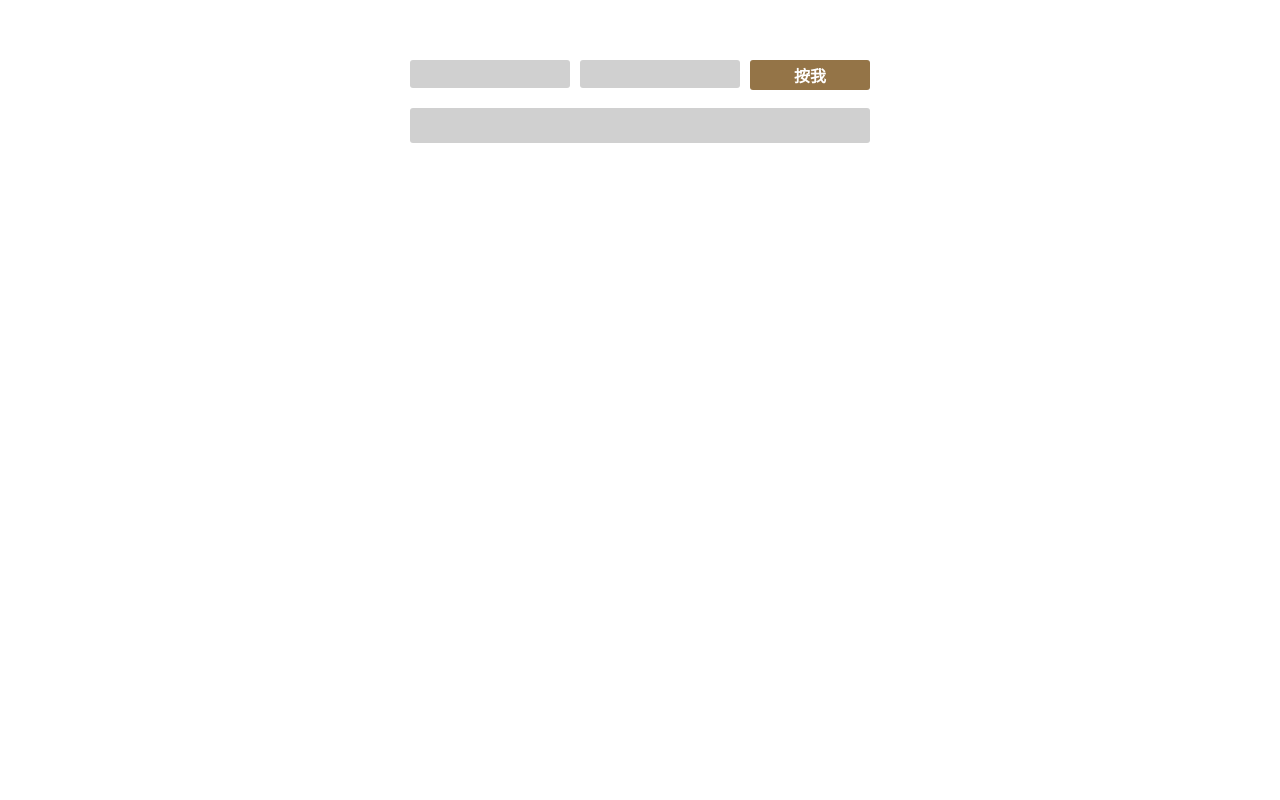
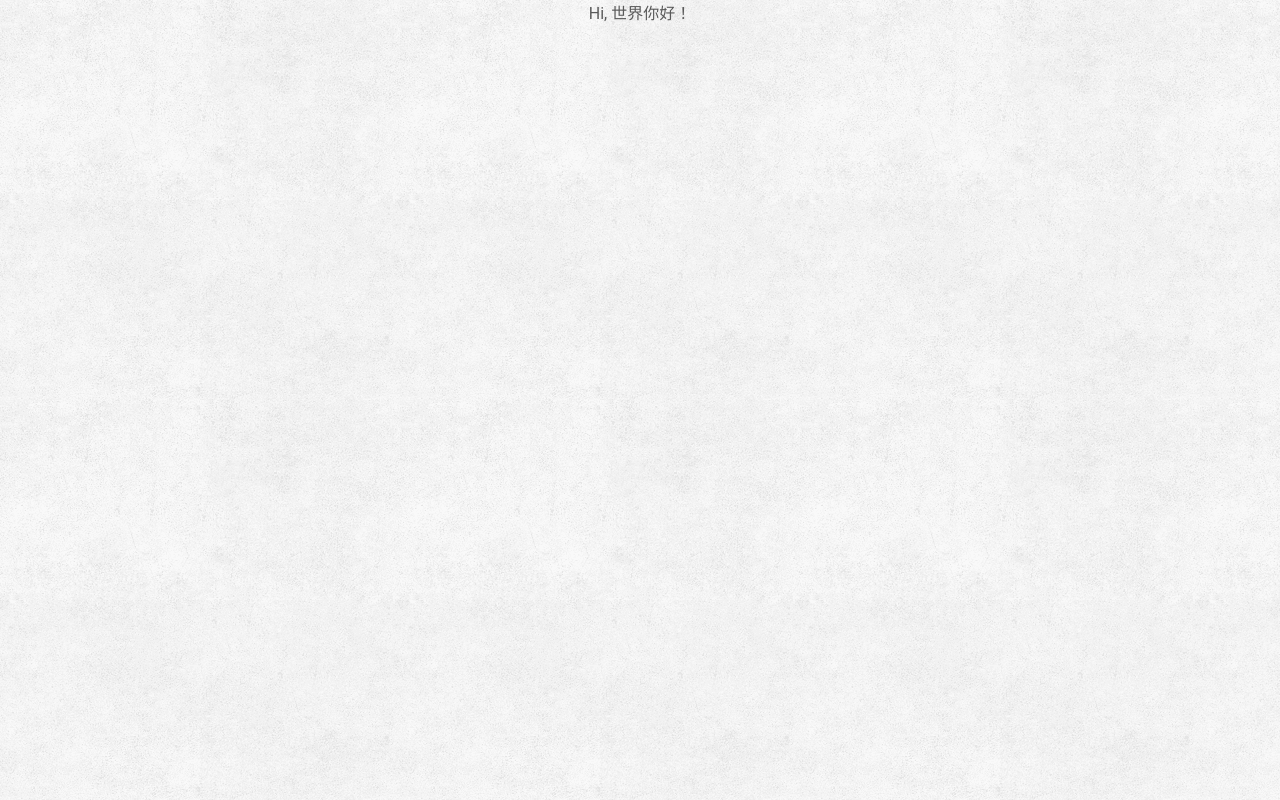
Before and after one commit to tsgo/JQ-pra, a plain HTML site: page index.html in a window 1280 px wide. Drawn offline with Linux system fonts and the light colour scheme; files whose address does not match are found by name.

Commit message:
Fix html code.

```diff
--- a/index.html
+++ b/index.html
@@ -14,14 +14,6 @@
 
   </head>
   <body lang="zh-tw">
-
-    <div class='boxs'>
-
-      <input type='text' class='a1'>
-      <input type='text' class='a2'>
-      <button>按我</button>
-      <div class='a3'></div>
-    </div>
-
+    Hi, 世界你好！
   </body>
 </html>
--- a/js/public.js
+++ b/js/public.js
@@ -1,16 +1,10 @@
+/**
+ * @author      OA Wu <comdan66@gmail.com>
+ * @copyright   Copyright (c) 2015 - 2018, OAF2E
+ * @license     http://opensource.org/licenses/MIT  MIT License
+ * @link        https://www.ioa.tw/
+ */
 
-
-$(function(){
-
-  // console.log("111");
-
-  $('button').click(function() {
-
-    var a = $('.a1').val();
-    var b = $('.a2').val();
-
-    $('.a3').text(a+b);
-
-  });
+$(function () {
 
 });
--- a/scss/public.scss
+++ b/scss/public.scss
@@ -33,60 +33,9 @@ html {
     font-size: medium;
     font-family: Roboto, RobotoDraft, Helvetica, Arial, sans-serif, "微軟正黑體", "Microsoft JhengHei";
 
-    // background: $mainBackgroundColor;
-    // background-image: $mainBackgroundImage;
+    background: $mainBackgroundColor;
+    background-image: $mainBackgroundImage;
 
     @include font-smoothing(antialiased);
   }
 }
-
-
-.boxs {
-  display: inline-block;
-  width: 500px;
-  margin-top: 40px;
-  padding: 20px;
-  @include clearfix();
-
-  input {
-    display: inline-block;
-    width: 160px;
-    float: left;
-    margin: 0 10px 20px 0;
-    background-color: rgba(208, 208, 208, 1.00);
-    color: rgba(39, 40, 34, 1.00);
-    font-size: 16px;
-    font-weight: 600;
-    padding: 5px 10px;
-    @include border-radius(3px);
-    outline: 0;
-    border: 0;
-  }
-
-  button {
-    display: inline-block;
-    width: 120px;
-    outline: 0;
-    @include border-radius(3px);
-    padding: 3px 0;
-    background-color: rgba(148, 116, 71, 1.00);
-    color: white;
-    font-size: 16px;
-    font-weight: 600;
-    border: 0;
-    cursor: pointer;
-  }
-
-  .a3 {
-    display: inline-block;
-    width: 100%;
-    height: 35px;
-    line-height: 35px;
-    background-color: rgba(208, 208, 208, 1.00);
-    color: rgba(39, 40, 34, 1.00);
-    font-size: 16px;
-    font-weight: 600;
-    padding: 0 10px;
-    @include border-radius(3px);
-  }
-}
```
Also changed, not shown: css/public.css, 1 other file.
